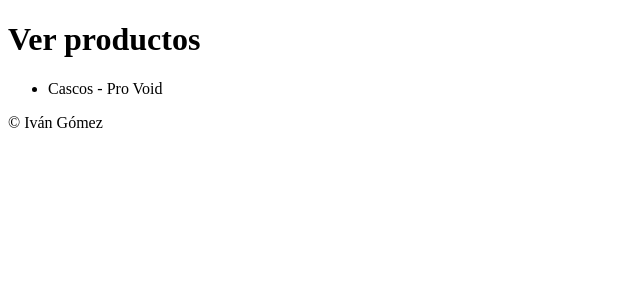
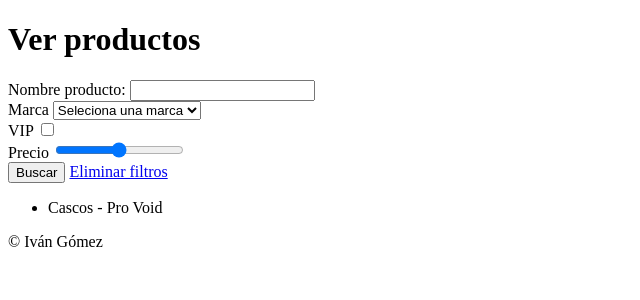
Before and after one commit to Iv4nTech/tienda_virtual, a Django app: page /tienda/ in a window 1280 px wide. Shown: the part 52-352 px from the top of the page, without its empty margins (0-640 px from the left). Run offline with Django 5.2, Linux system fonts and the light colour scheme; data comes from the database, SQL or seed files in the repository.

Commit message:
Añadido un formulario GET para filtrar datos y un ancore para eliminar los mismos

```diff
--- a/core/templates/core/ver_productos_tienda.html
+++ b/core/templates/core/ver_productos_tienda.html
@@ -5,6 +5,31 @@
 {% block tittle_section %}Ver productos{% endblock %}
 
 {% block content %}
+<form action="" method="get">
+    <div>
+        <label for="name-product">Nombre producto:</label>
+        <input name="name-product" type="text">
+    </div>
+    <div>
+        <label for="brand">Marca</label>
+        <select name="brand" id="brand">
+            <option value="">Seleciona una marca</option>
+            {% for brand in brands %}
+            <option value="{{brand}}">{{brand}}</option>
+            {% endfor %}
+        </select>
+    </div>
+    <div>
+        <label for="vip">VIP</label>
+        <input name="vip" type="checkbox">
+    </div>
+    <div>
+        <label for="price">Precio</label>
+        <input type="range" min="0" max="9999" step="100" name="price" id="price">
+    </div>
+    <button type="submit">Buscar</button>
+    <a href="{% url 'ver_producto_tienda' %}">Eliminar filtros</a>
+</form>
 <ul>
 {% for producto in productos %}
     <li>{{producto.nombre}} - {{producto.modelo}}</li>
--- a/core/urls.py
+++ b/core/urls.py
@@ -8,5 +8,5 @@ urlpatterns = [
     path('tienda/admin/productos/edicion/<int:pk>', editar_producto.as_view(), name='editar_producto'),
     path('tienda/admin/productos/eliminar/<int:pk>', eliminar_producto.as_view(), name='eliminar_producto'),
 
-    path('tienda/', ver_productos_tienda, name='ver_producto_tienda')
+    path('tienda/', ver_productos_tienda.as_view(), name='ver_producto_tienda')
 ]
--- a/core/views.py
+++ b/core/views.py
@@ -32,6 +32,27 @@ class eliminar_producto(DeleteView):
     template_name = 'core/eliminar_producto.html'
     context_object_name = 'producto'
 
-def ver_productos_tienda(request):
-    productos = Producto.objects.all()
-    return render(request, 'core/ver_productos_tienda.html', {'productos':productos})
+class ver_productos_tienda(ListView):
+    model = Producto
+    context_object_name = 'productos'
+    template_name = 'core/ver_productos_tienda.html'
+
+    def get_context_data(self, **kwargs):
+        context = super().get_context_data(**kwargs)
+        context['brands'] = Marca.objects.all()
+        return context
+
+    def get_queryset(self):
+       queryset = super().get_queryset()
+       if self.request.GET.get('name-product'):
+           queryset = queryset.filter(nombre__icontains=self.request.GET.get('name-product'))
+       elif self.request.GET.get('brand'):
+           marca = self.request.GET.get('brand')
+           id_marca = Marca.objects.filter(nombre=marca).values()[0]['id']
+           print(id_marca)
+           queryset = queryset.filter(marca=id_marca)
+       elif self.request.GET.get('vip'):
+           queryset = queryset.filter(vip=True)
+       elif self.request.GET.get('price'):
+           queryset = queryset.filter(precio=self.request.GET.get('price'))
+       return queryset
```
